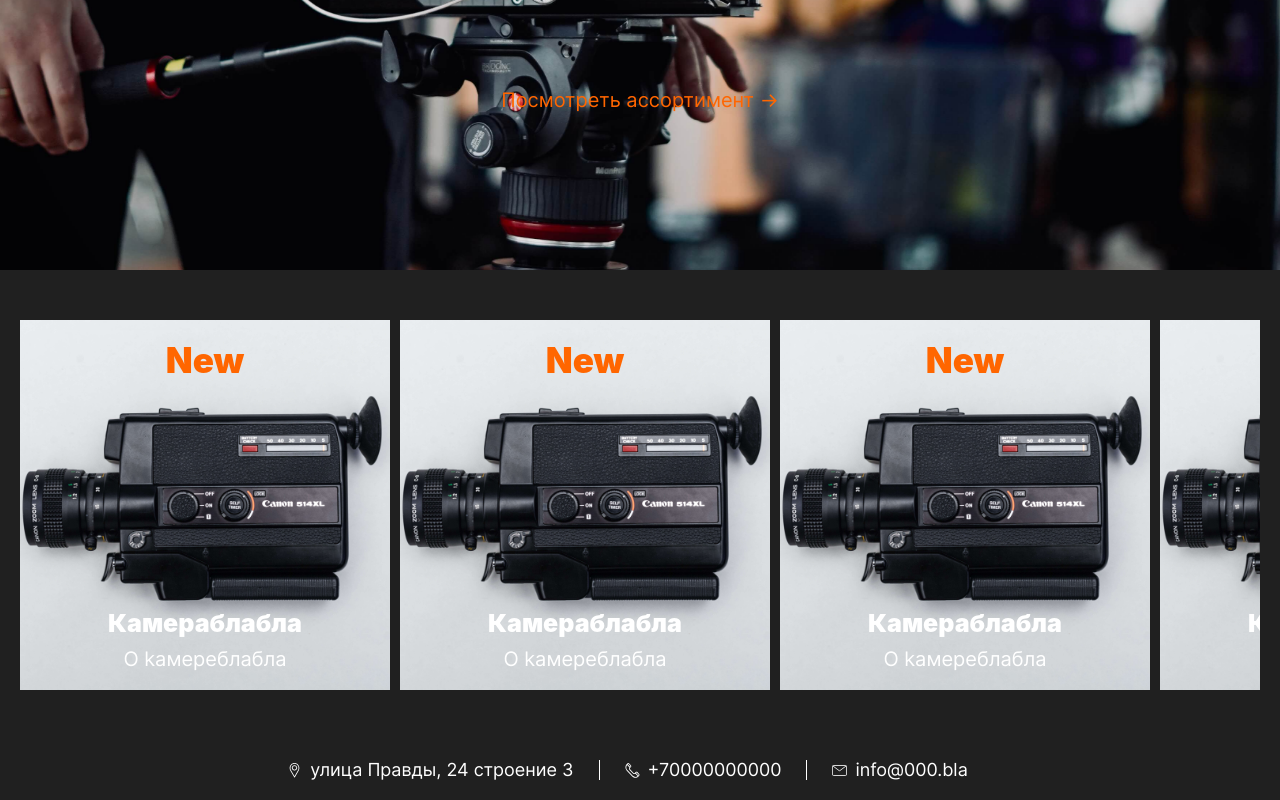
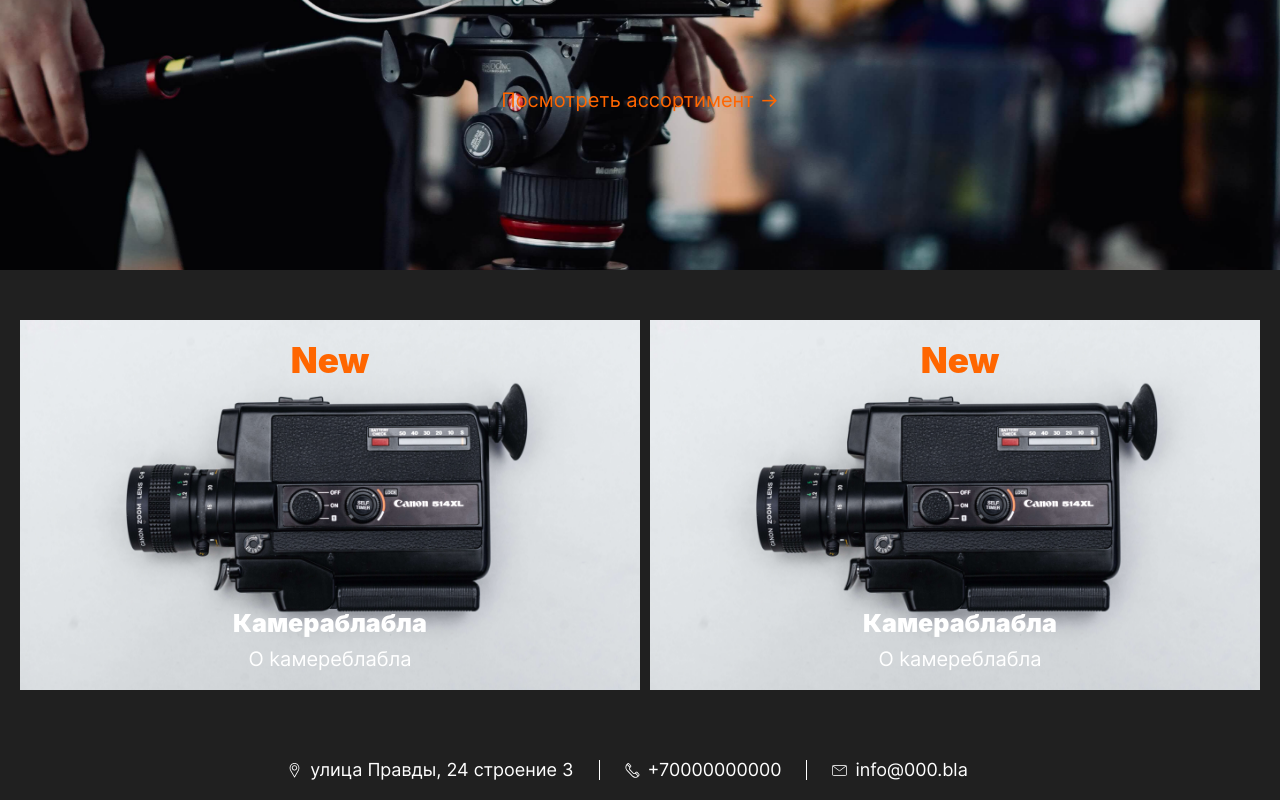
Before and after one commit to kato-code/rental, a React (Create React App) app: page / in a window 1280 px wide. Shown: the part 530-1330 px from the top of the page. Built offline with nearby package versions, Linux system fonts and the light colour scheme; a web font is replaced by a local one.

Commit message:
fixed sizes

```diff
--- a/src/components/NewProduct/NewProduct.css
+++ b/src/components/NewProduct/NewProduct.css
@@ -23,6 +23,7 @@
 
     overflow-x: auto;
     scroll-snap-type: x mandatory;
+    scroll-padding: 50%;
     -webkit-overflow-scrolling: touch;
 }
 
@@ -33,10 +34,9 @@
 .new__item {
     display: flex;
     flex-direction: column;
-    /* justify-content: space-between; */
     align-items: center;
 
-    min-width: 370px;
+    min-width: 50%;
     height: 370px;
 
     margin-right: 10px;
--- a/src/components/NewProduct/NewProduct.js
+++ b/src/components/NewProduct/NewProduct.js
@@ -27,7 +27,7 @@ function NewProduct() {
                     <h3 className="new__item-title">Камераблабла</h3>
                     <p className="new__item-subtitle">О kамереблабла</p>
                 </li>
-                <li className="new__item">
+                {/* <li className="new__item">
                     <p className="new__item-head">New</p>
                     <h3 className="new__item-title">Камераблабла</h3>
                     <p className="new__item-subtitle">О kамереблабла</p>
@@ -36,7 +36,7 @@ function NewProduct() {
                     <p className="new__item-head">New</p>
                     <h3 className="new__item-title">Камераблабла</h3>
                     <p className="new__item-subtitle">О kамереблабла</p>
-                </li>
+                </li> */}
             </ul>
         </section>
     )
```
